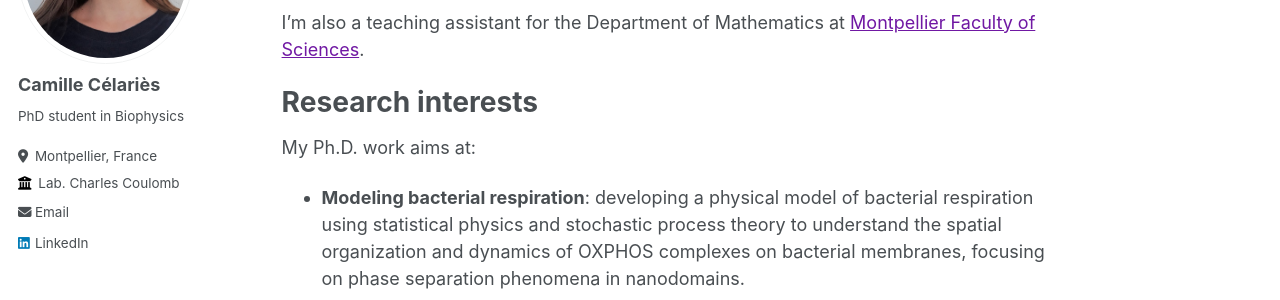
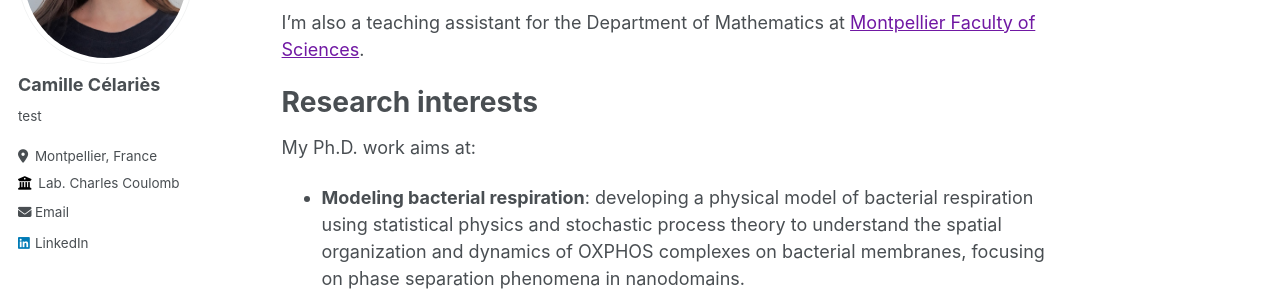
Before and after one commit to camillecelaries/camillecelaries.github.io, a Jekyll site: the page built from _pages/about.md, in a window 1280 px wide. Shown: the part 197-497 px from the top of the page. Built offline with Jekyll 4.4.1, drawn with Linux system fonts in a browser that asks for light colours; some of the changed lines change nothing that is shown.

Commit message:
Update _config.yml

```diff
--- a/_config.yml
+++ b/_config.yml
@@ -25,10 +25,11 @@
   name             : "Camille Célariès"
   pronouns         : # ""
   bio              : "PhD student in Biophysics"
+  bio              : test
   location         : "Montpellier, France"
   employer         : "Lab. Charles Coulomb"
   uri              : # URL
-  email            : "test" #camille.celaries@umontpellier.fr"
+  email            : "camille.celaries@umontpellier.fr"
 
   # Academic websites
   arxiv            : # URL - Update with the correct link to your profile
```
